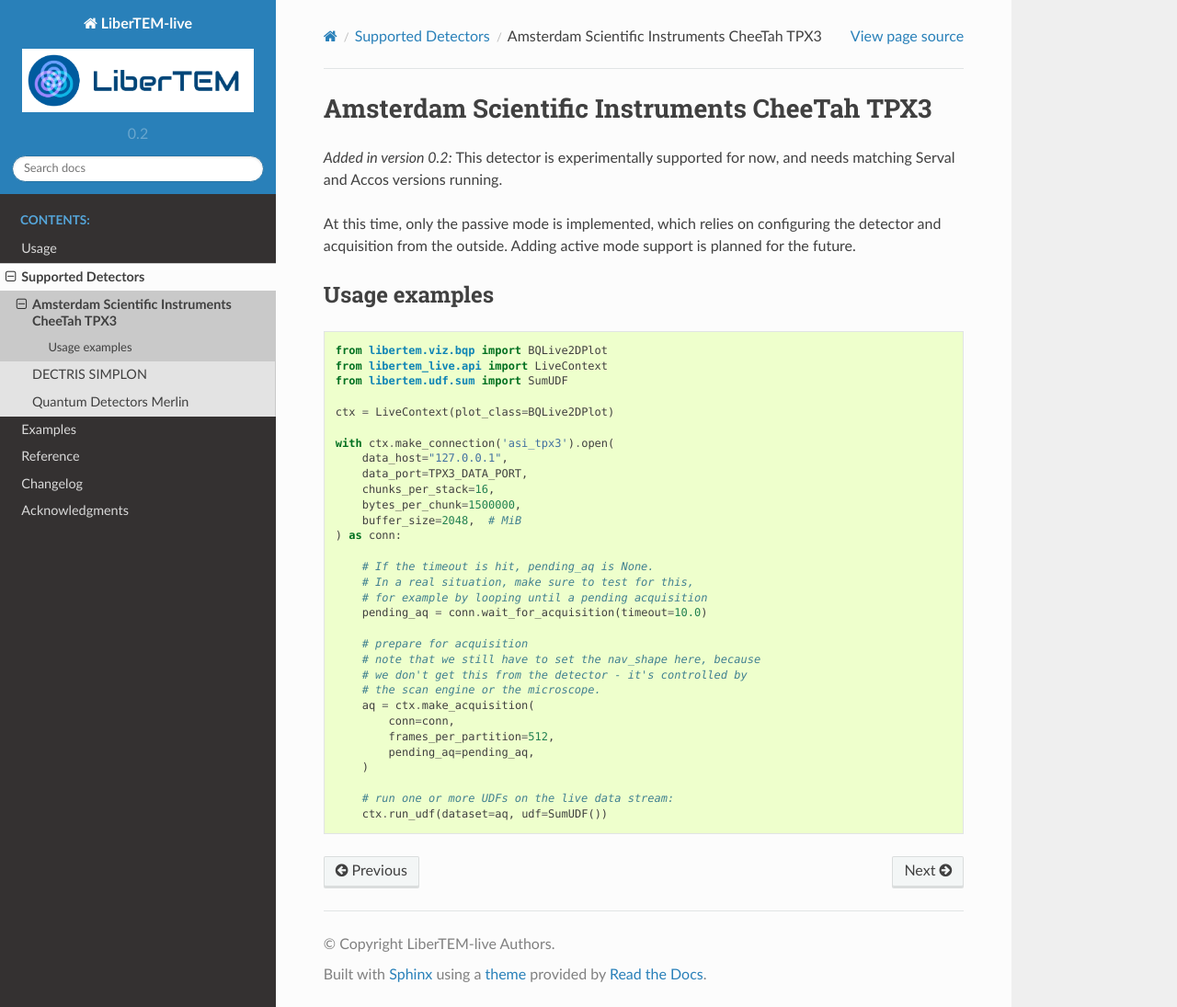
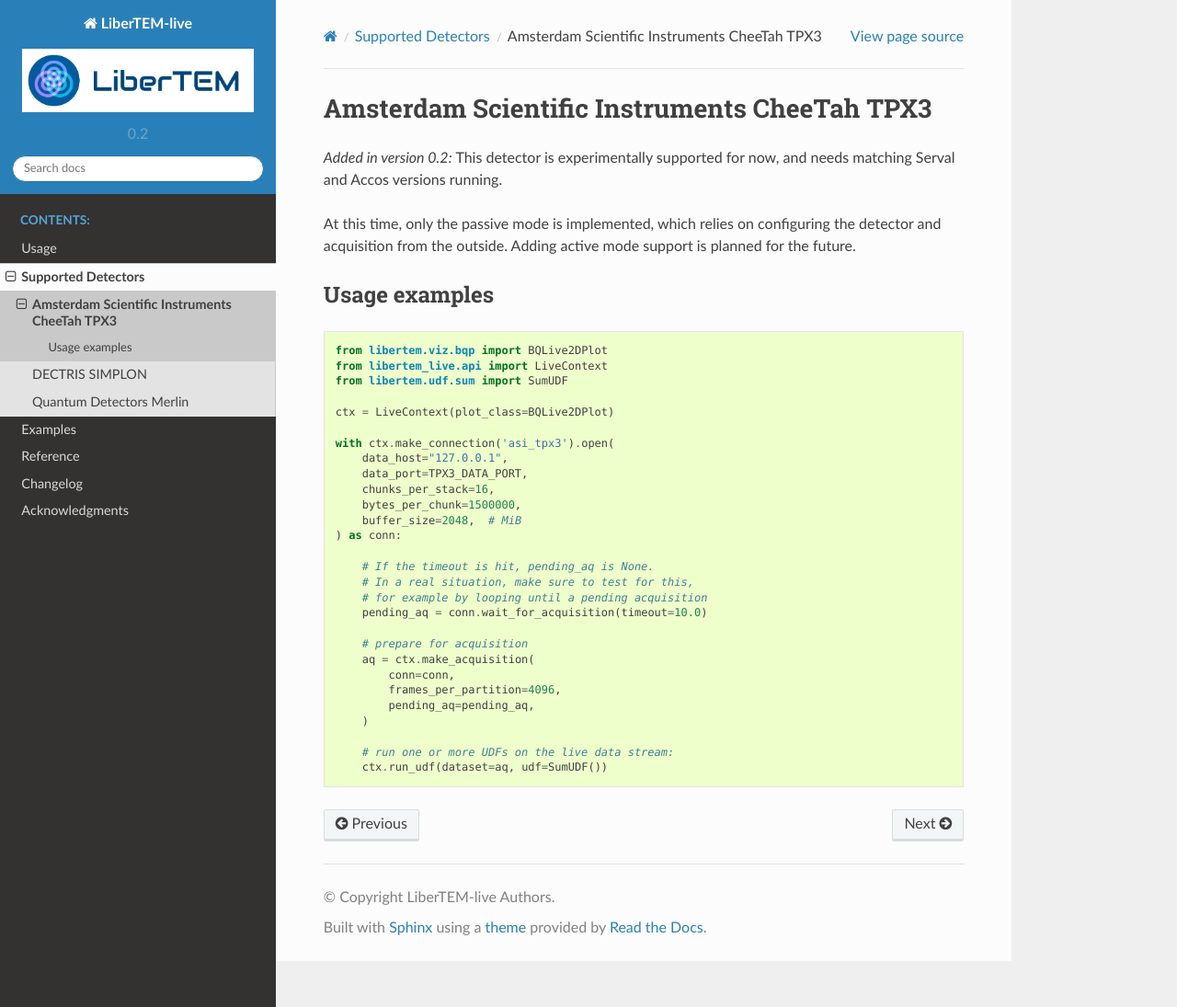
Before and after one commit to LiberTEM/LiberTEM-live, a Sphinx documentation site: the page built from docs/source/detectors/asi_tpx3.rst, in a window 1280 px wide and 1095 px high. Shown: the whole window at 92% size. Built offline with Sphinx 7.4.7 and the Read the Docs theme 2.0.0, drawn with Linux system fonts in a browser that asks for light colours; pages that are not in the unit, such as notebooks, are missing from menus.

Commit message:
Fix comment in asi_tpx3 example; tweak `frames_per_partition`
Don't use such a low value - for sparse data, much larger partition
sizes are efficient.

```diff
--- a/docs/source/detectors/asi_tpx3.rst
+++ b/docs/source/detectors/asi_tpx3.rst
@@ -55,12 +55,9 @@
         pending_aq = conn.wait_for_acquisition(timeout=10.0)
 
         # prepare for acquisition
-        # note that we still have to set the nav_shape here, because
-        # we don't get this from the detector - it's controlled by
-        # the scan engine or the microscope.
         aq = ctx.make_acquisition(
             conn=conn,
-            frames_per_partition=512,
+            frames_per_partition=4096,
             pending_aq=pending_aq,
         )
 
```
